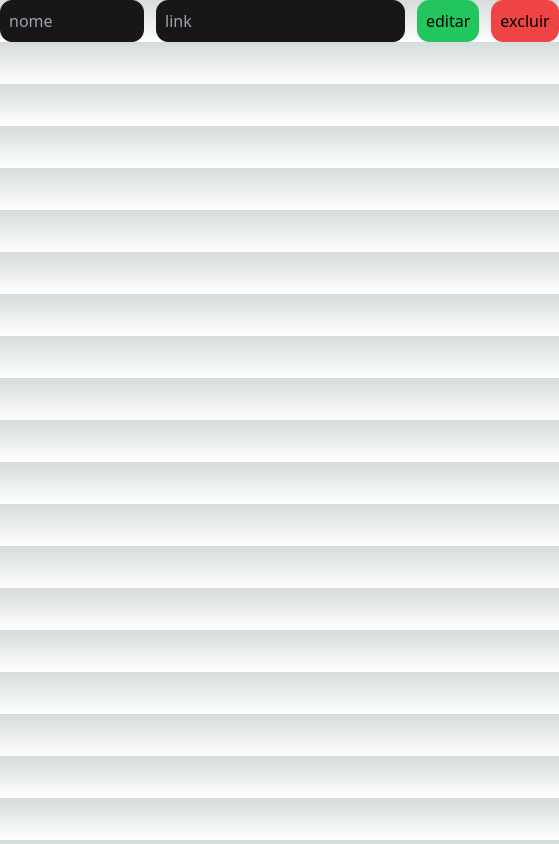
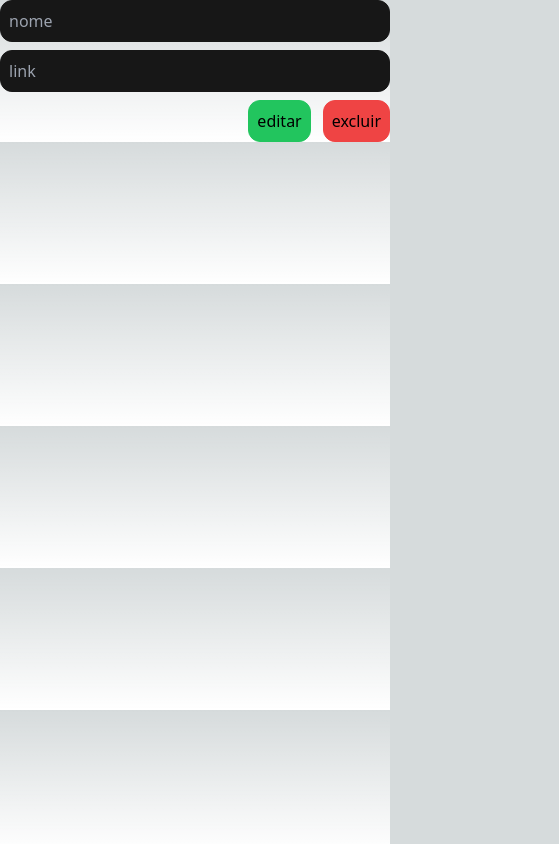
Before and after one commit to baautitz/encurtador, a Next.js app: page /elements/LinkElement in a window 390 px wide. Shown: the whole page, 559 px wide, since content can reach past the window. Built offline with nearby package versions, Linux system fonts and the light colour scheme.

Commit message:
Improved mobile experience on /admin

```diff
--- a/src/pages/admin/index.tsx
+++ b/src/pages/admin/index.tsx
@@ -66,18 +66,18 @@ export default function Admin() {
   }
 
   return (
-    <div id="container" className="box-border flex h-screen text-white ">
+    <div id="container" className="box-border flex flex-col lg:flex-row h-screen text-white ">
       <Head>
         <title>Bautitz | Admin</title>
       </Head>
 
       <SidebarElement />
 
-      <div id="main-container" className="flex-auto px-6 flex flex-col bg-black overflow-y-auto">
+      <div id="main-container" className="flex-auto lg:px-6 flex flex-col bg-black overflow-y-auto">
 
-        <div className="flex-auto flex flex-col justify-center items-center min-w-[600px] min-h-[600px] space-y-3">
+        <div className="flex-auto flex flex-col justify-center items-center lg:min-w-[600px] min-h-[600px] space-y-3">
           <span className="text-5xl font-bold">editar links</span>
-          <div id="links-container" className="min-w-[600px] max-w-[1000px] w-4/5 p-6  h-5/6 border border-neutral-900 rounded-xl flex flex-col space-y-6">
+          <div id="links-container" className="bg-neutral-950 lg:min-w-[600px] max-w-[1000px] w-full lg:w-4/5 p-6 h-5/6 border border-neutral-900 rounded-xl flex flex-col space-y-6">
 
             <form id="links-add" className="space-x-3 flex">
               <input type="text" ref={linkNameInput} onKeyDown={e => createLinkFromInput(e)} placeholder="nome" className="w-36 p-2 rounded-xl border border-neutral-900 bg-transparent focus:border-white outline-none" />
@@ -113,7 +113,7 @@ function loadLinksList(linksLoaded: boolean, linkList: [{ "_id": string, name: s
   }
 
   return (
-    <ul className="space-y-3">
+    <ul className="space-y-5 lg:space-y-3">
       {linkList.map(l => <LinkElement key={l.name} id={l["_id"]} nome={l.name} link={l.link} onDelete={onDelete} onCopy={onCopy} />)}
     </ul>
   )
--- a/src/pages/elements/LinkElement.tsx
+++ b/src/pages/elements/LinkElement.tsx
@@ -13,11 +13,13 @@ function LinkElement(props: { key: string, id: string, nome: string, link: strin
         props.onCopy(`Link /${props.nome} copiado!`)
     }
     return (
-        <li className="space-x-3 flex">
-            <input type="text" onClick={copyLink} placeholder="nome" defaultValue={props.nome} readOnly={true} className="w-36 p-2 rounded-xl outline-none border bg-neutral-900 border-neutral-900 hover:bg-neutral-900/50 transition-colors ease-in duration-100 hover:cursor-pointer active:bg-neutral-900" />
+        <li className="space-y-2 lg:space-y-0 lg:space-x-3 flex flex-col lg:flex-row ">
+            <input type="text" onClick={copyLink} placeholder="nome" defaultValue={props.nome} readOnly={true} className="lg:w-36 p-2 rounded-xl outline-none border bg-neutral-900 border-neutral-900 hover:bg-neutral-900/50 transition-colors ease-in duration-100 hover:cursor-pointer active:bg-neutral-900" />
             <input type="text" placeholder="link" defaultValue={props.link} readOnly={true} className="flex-auto p-2 rounded-xl outline-none border border-neutral-900 bg-neutral-900 hover:bg-neutral-900/50 transition-colors ease-in duration-100 hover:cursor-pointer" />
-            <button type="button" className="bg-green-500 rounded-xl p-2 border border-green-500 hover:bg-green-600/30 transition-colors ease-in duration-100">editar</button>
-            <button type="button" onClick={deleteLink} className="bg-red-500 rounded-xl p-2 border border-red-500 hover:bg-red-600/30 transition-colors ease-in duration-100">excluir</button>
+            <div className="space-x-3 self-end lg:self-auto">
+                <button type="button" className="w-fit lg:w-auto bg-green-500 rounded-xl p-2 border border-green-500 hover:bg-green-600/30 transition-colors ease-in duration-100">editar</button>
+                <button type="button" onClick={deleteLink} className="w-fit lg:w-auto bg-red-500 rounded-xl p-2 border border-red-500 hover:bg-red-600/30 transition-colors ease-in duration-100">excluir</button>
+            </div>
         </li>
     )
 }
--- a/src/pages/elements/SidebarElement.tsx
+++ b/src/pages/elements/SidebarElement.tsx
@@ -2,18 +2,18 @@ import { ChevronUp, Edit } from "lucide-react"
 
 function SidebarElement() {
     return (
-        <div id="sidebar-container" className="flex-none w-72 bg-black border-r border-neutral-900 p-6 overflow-y-auto">
+        <div id="sidebar-container" className="lg:flex-none h-20 lg:h-full lg:w-72 bg-neutral-950 shadow-[0_0_15px_0_rgba(38,38,38,.5)]  border-r border-neutral-800 lg:p-6 lg:overflow-y-auto">
 
-        <div className="flex flex-col h-full min-h-[180px]">
+        <div className="flex lg:flex-col h-full px-6 lg:px-0 items-center lg:items-start lg:min-h-[180px]">
           <nav className="flex-auto space-y-3">
-            <a href="#" className="flex items-center gap-3 text-xl font-bold ">
+            <a href="#" className="flex items-center  gap-3 text-xl font-bold ">
               <Edit /> editar links
             </a>
           </nav>
 
-          <button type="button" id="account-settings" className="flex items-center justify-between p-3 bg-neutral-900 border border-neutral-900 hover:bg-transparent rounded-xl transition-colors ease-in duration-100">
+          <button type="button" id="account-settings" className="flex items-center h-10 lg:w-full lg:h-auto justify-between p-3 bg-neutral-900 border border-neutral-900 hover:bg-transparent rounded-xl transition-colors ease-in duration-100">
             <div className="flex items-center gap-3">
-              <img src="https://cravatar.eu/helmavatar/Bautitz/40.png" alt="avatar" className="rounded-full" />
+              <img src="https://cravatar.eu/helmavatar/Bautitz/40.png" alt="avatar" className="rounded-full w-7 h-7 lg:w-10 lg:h-10" />
               <div className="flex items-center text-xl font-bold ">
                 <span className="overflow-hidden max-w-[128px] text-ellipsis whitespace-nowrap">Vinicius</span>
               </div>
```
